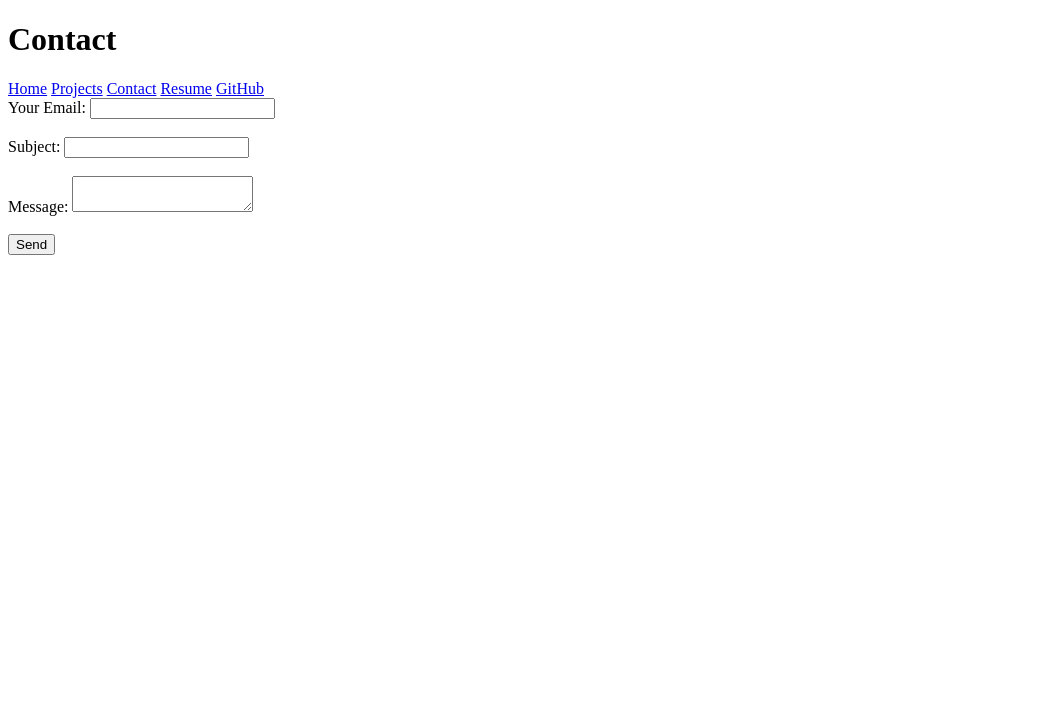
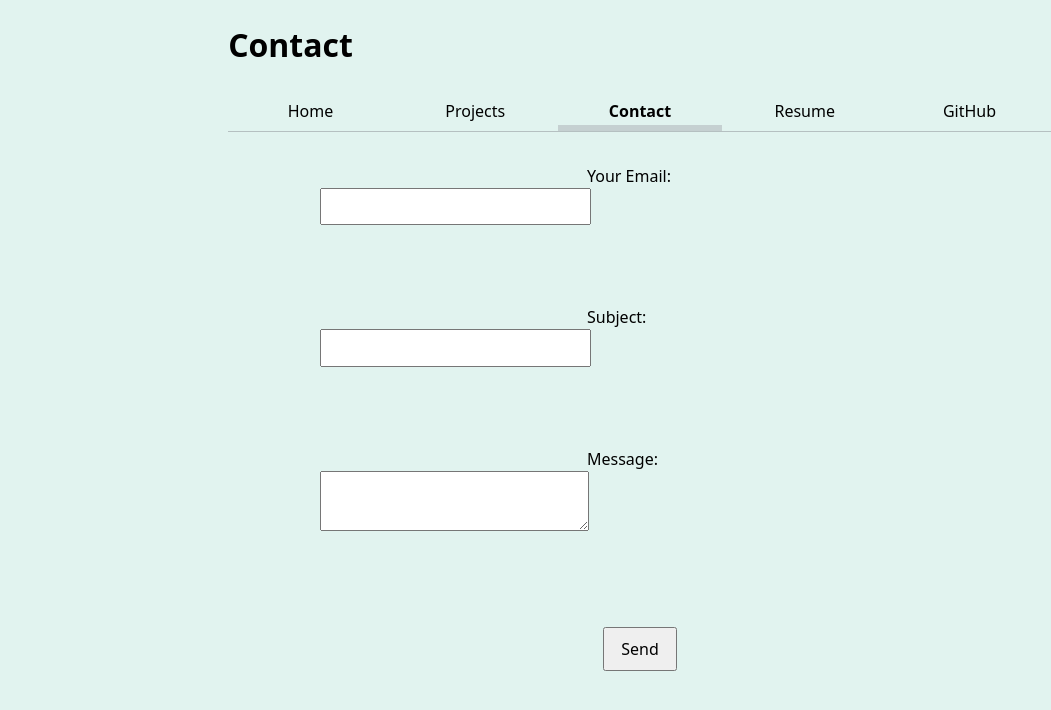
Before and after one commit to kevinkchen1/portfolio, a plain HTML site: page contact/index.html in a window 1280 px wide. Shown: the whole page, without its empty margins (0-1051 px from the left). Drawn offline with Linux system fonts and the light colour scheme.

Commit message:
finish step 3 lab 2

```diff
--- a/contact/index.html
+++ b/contact/index.html
@@ -4,13 +4,14 @@
     <meta charset="UTF-8">
     <meta name="viewport" content="width=device-width, initial-scale=1.0">
     <title>Contact</title>
+    <link rel="stylesheet" href="../style.css">
 </head>
 <body>
     <h1>Contact</h1>
     <nav>
         <a href="../index.html">Home</a>
         <a href="../projects/index.html">Projects</a>
-        <a href="index.html">Contact</a>
+        <a href="index.html" class="current">Contact</a>
         <a href="../resume/index.html">Resume</a>
         <a href="https://github.com/kevinkchen1" target="_blank">GitHub</a>
     </nav>
--- a/style.css
+++ b/style.css
@@ -1,6 +1,95 @@
+:root {
+    --color-accent: oklch(65% 0.2 180); /* Turquoise in OKLCH */
+}
+
 body {
     /* Set line height to 1.5 times the font size
-         and use the OS’s UI font as the website font
+         and use the OS's UI font as the website font
        */
     font: 100%/1.5 system-ui;
-  }
+    max-width: 90ch;
+    margin-inline: auto;
+    padding-inline: 1rem;
+
+    accent-color: var(--color-accent);
+    background-color: oklch(from var(--color-accent) 95% 5% h);
+}
+
+nav {
+    display: flex;
+    margin-bottom: 2rem;
+    border-bottom: 1px solid oklch(80% 3% 200);
+}
+
+nav a {
+    flex: 1;
+    text-decoration: none;
+    color: inherit;
+    text-align: center;
+    padding: 0.5em;
+
+    transition: border-color 0.2s;
+}
+
+nav a.current {
+    font-weight: bold;
+    border-bottom: 0.4em solid oklch(85% 3% 200);
+    padding-bottom: 0.1em;
+}
+
+nav a:hover:not(.current) {
+
+    border-bottom: 0.4em solid var(--color-accent);
+    padding-bottom: 0.1em;
+}
+
+input,
+textarea,
+button {
+    font: inherit;
+}
+
+form {
+    /* Add some space around the form */
+    max-width: 40em;
+    margin: 2rem auto;
+    /* Enable Grid layout */
+    display: grid;
+    /* Define two columns: labels and inputs */
+    grid-template-columns: auto 1fr;
+    /* Add spacing between rows */
+    gap: 1em;
+}
+
+/* Style labels as grid containers */
+label {
+    /* Make labels span full width */
+    grid-column: 1 / -1;
+    /* Make labels grid containers */
+    display: grid;
+    grid-template-columns: subgrid;
+}
+
+/* Right-align only the label text, not the input */
+label::before {
+    content: attr(for);
+    text-align: right;
+    padding-right: 0.5rem;
+}
+
+/* Make inputs and textareas fill their space */
+input,
+textarea {
+    width: 100%;
+    padding: 0.3em 0.5em;
+    /* Ensure left alignment for input text */
+    text-align: left;
+}
+
+/* Make the button span both columns */
+button {
+    grid-column: 1 / -1;
+    justify-self: center;
+    margin-top: 1rem;
+    padding: 0.5em 1em;
+}
```
Also changed, not shown: index.html (+1 -1 lines), projects/index.html (+2 -1 lines), resume/index.html (+1 -1 lines).
